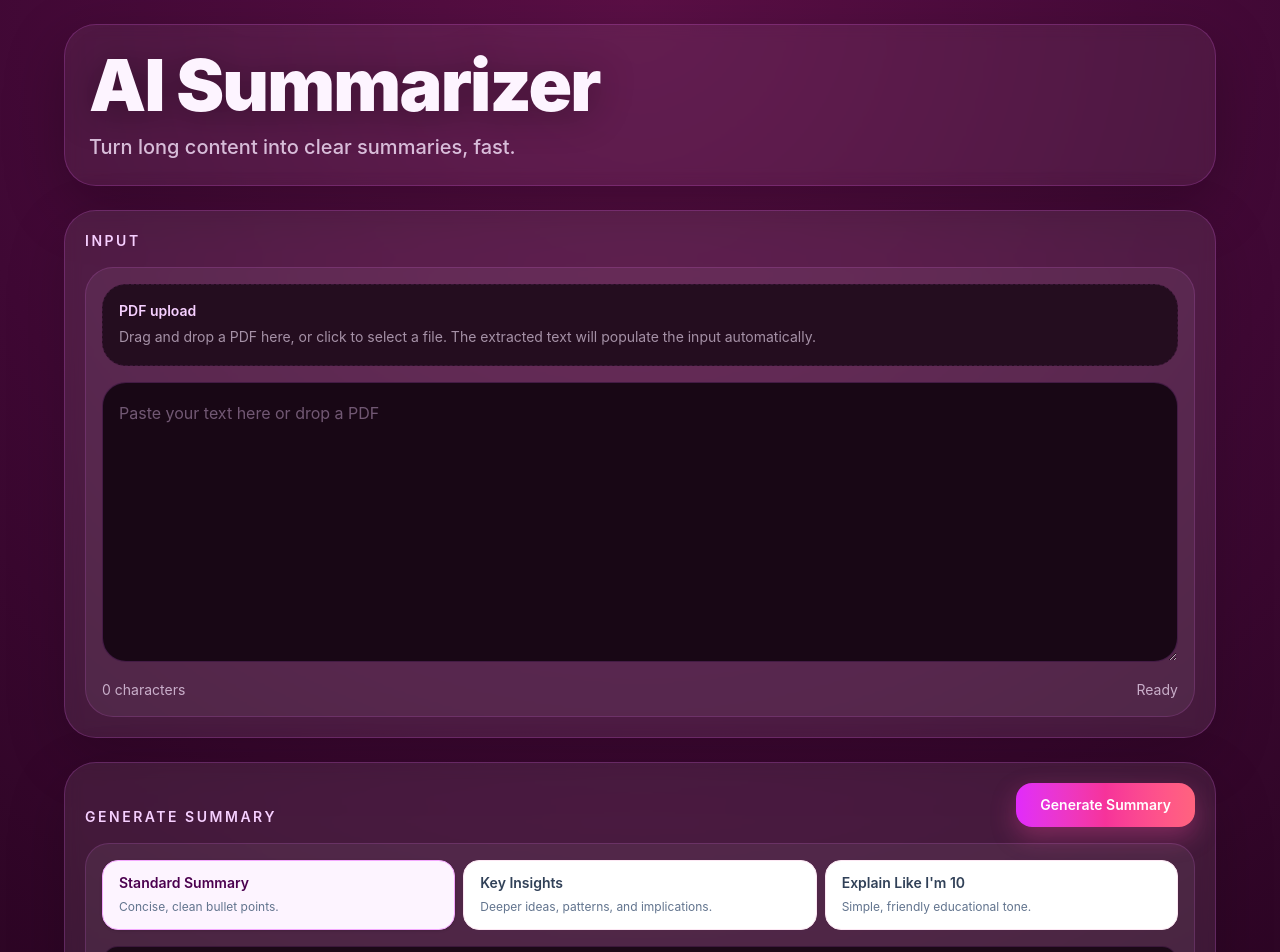
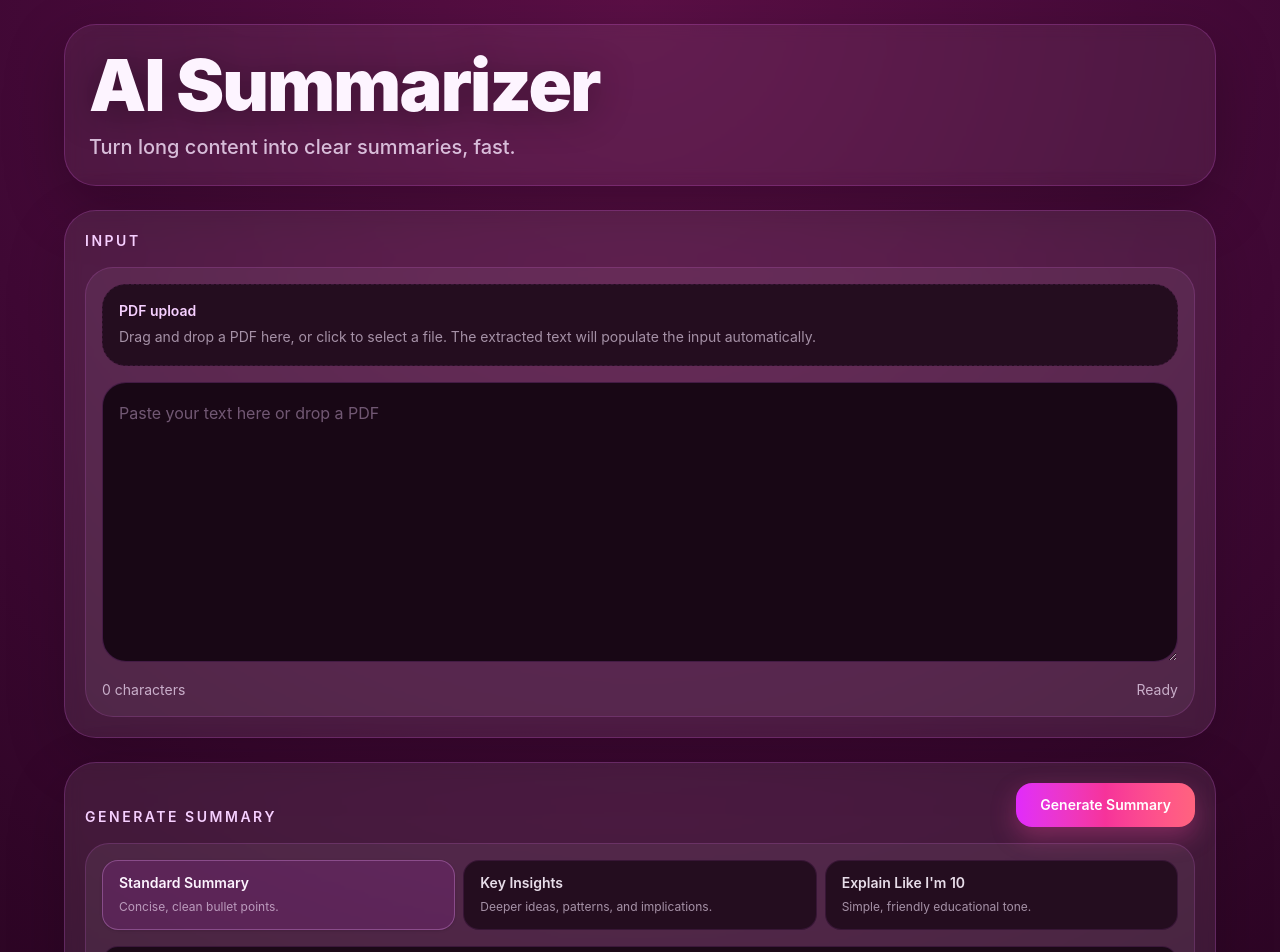
Before and after one commit to reolaccc/ai-summarizer, a React (Vite) app: page / in a window 1280 px wide. Shown: the top 952 px of the page. Built offline with nearby package versions, Linux system fonts and the light colour scheme.

Commit message:
Update summary mode styling

```diff
--- a/src/components/SummaryModeSelector.tsx
+++ b/src/components/SummaryModeSelector.tsx
@@ -18,12 +18,12 @@ export function SummaryModeSelector({ value, onChange }: Props) {
             onClick={() => onChange(mode.id)}
             className={`rounded-2xl border px-4 py-3 text-left transition ${
               active
-                ? "border-fuchsia-300 bg-fuchsia-50 text-fuchsia-950 shadow-sm"
-                : "border-pink-100 bg-white text-slate-700 hover:border-fuchsia-200 hover:bg-fuchsia-50/70"
+                ? "border-fuchsia-300/30 bg-fuchsia-500/10 text-fuchsia-50 shadow-sm"
+                : "border-fuchsia-400/10 bg-[#240d1f] text-fuchsia-50/90 hover:border-fuchsia-300/20 hover:bg-fuchsia-500/10"
             }`}
           >
             <div className="text-sm font-semibold">{mode.label}</div>
-            <div className="mt-1 text-xs leading-5 text-slate-500">{mode.description}</div>
+            <div className="mt-1 text-xs leading-5 text-fuchsia-100/60">{mode.description}</div>
           </button>
         );
       })}
@@ -35,7 +35,7 @@ export function SelectedModeChip({ value }: { value: SummaryModeId }) {
   const mode = getSummaryMode(value);
 
   return (
-    <span className="inline-flex rounded-full border border-fuchsia-200 bg-fuchsia-50 px-3 py-1 text-xs font-medium text-fuchsia-800">
+    <span className="inline-flex rounded-full border border-fuchsia-300/20 bg-fuchsia-500/10 px-3 py-1 text-xs font-medium text-fuchsia-50">
       {mode.label}
     </span>
   );
```
